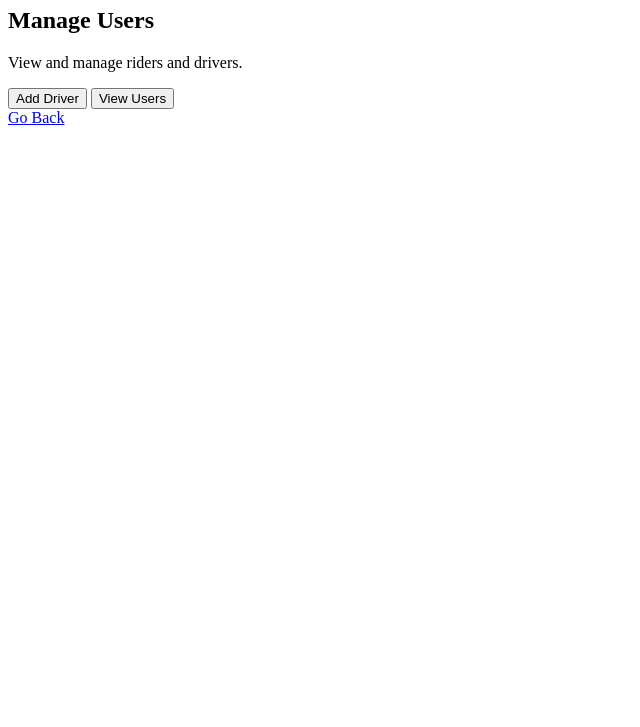
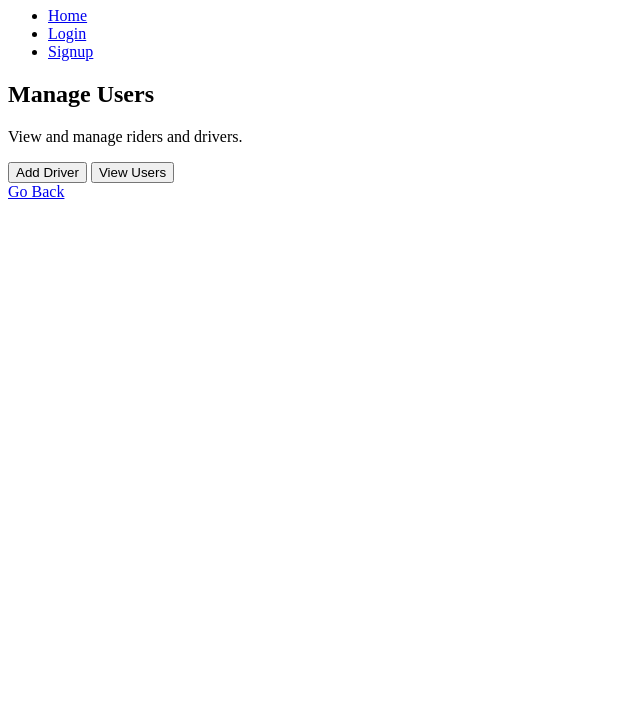
Before and after one commit to Sahil5046/Swift-Wave, a plain HTML site: page admin/admin-dashboard.html in a window 1280 px wide. Shown: the part 73-800 px from the top of the page, without its empty margins (0-640 px from the left). Drawn offline with Linux system fonts and the light colour scheme.

Commit message:
Add navigation links to Admin, Driver, and Rider dashboards

```diff
--- a/admin/admin-dashboard.html
+++ b/admin/admin-dashboard.html
@@ -9,6 +9,13 @@
 <body>
     <header>
         <h1>Admin Dashboard</h1>
+        <nav>
+            <ul>
+                <li><a href="../index.html">Home</a></li>
+                <li><a href="../login.html">Login</a></li>
+                <li><a href="../signup.html">Signup</a></li>
+            </ul>
+        </nav>
     </header>
     <main>
         <h2>Manage Users</h2>
```
Also changed, not shown: driver/driver-dashboard.html (+7 -0 lines), rider/rider-dashboard.html (+7 -0 lines).
